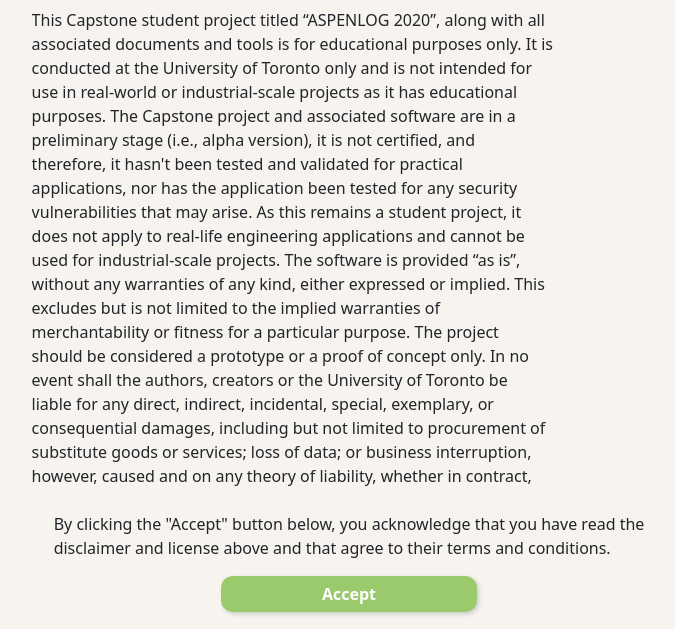
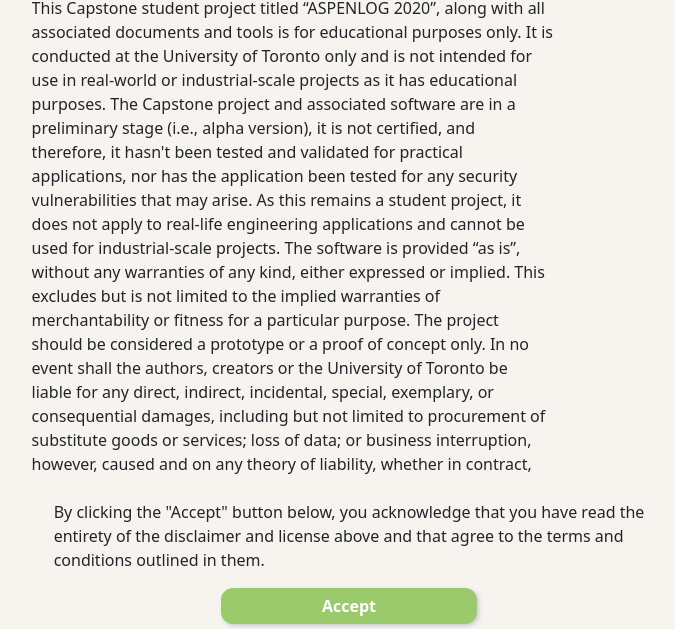
Before and after one commit to noahsub/Aspenlog, an Electron app: page frontend/renderer/disclaimer.html in a window 1280 px wide. Shown: the part 130-759 px from the top of the page, without its empty margins (291-966 px from the left). Drawn offline with nearby package versions, Linux system fonts and the light colour scheme.

Commit message:
Refactor: Made accept statement in disclaimer.html more clear

```diff
--- a/frontend/renderer/disclaimer.html
+++ b/frontend/renderer/disclaimer.html
@@ -457,9 +457,9 @@
       <br />
       <p>
         By clicking the "Accept" button below, you acknowledge that you have
-        read the <br />
-        disclaimer and license above and that agree to their terms and
-        conditions.
+        read the <br/>
+        entirety of the disclaimer and license above and that agree to the
+        terms and<br/> conditions outlined in them.
       </p>
       <button class="btn btn-primary" id="accept-button" type="button">
         Accept
```
